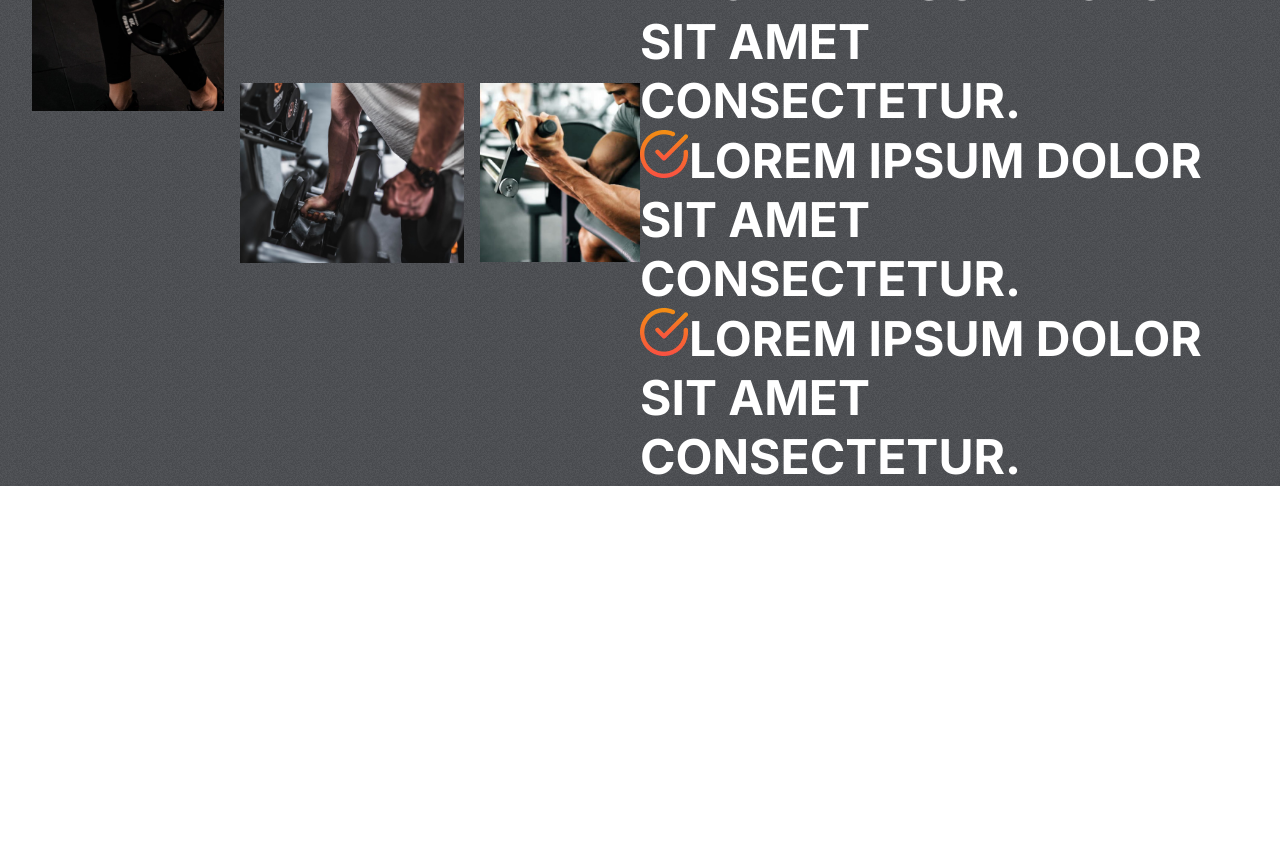
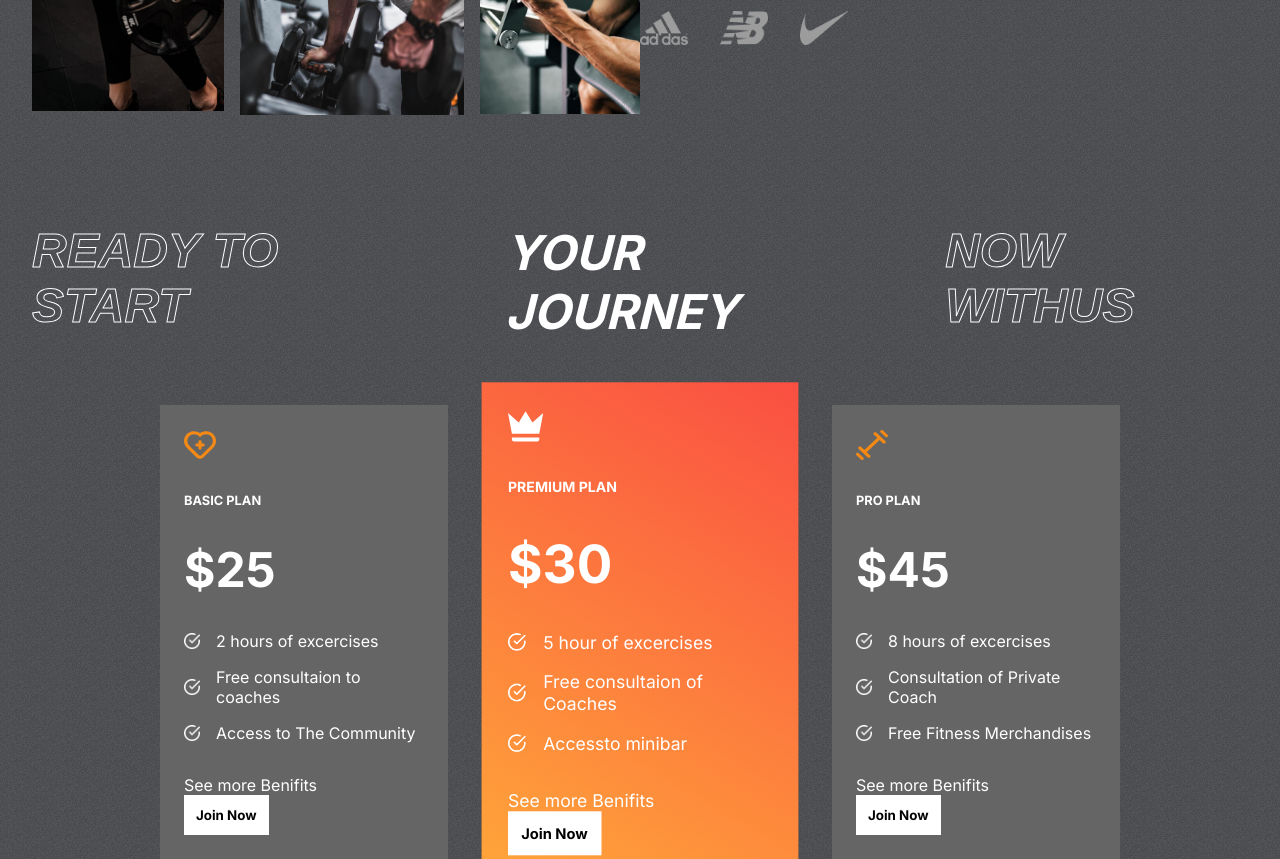
Before and after one commit to Amaar015/FitGym-Club-Starter, a React (Create React App) app: page / in a window 1280 px wide. Shown: the part 1600-2459 px from the top of the page. Before the commit the page ends 2086 px from the top, so only its background shows below. Built offline with nearby package versions, Linux system fonts and the light colour scheme.

Commit message:
Added why chose us and price plan

```diff
--- a/src/App.js
+++ b/src/App.js
@@ -2,6 +2,7 @@
 import Hero from './Component/Hero/Hero';
 import Program from './Component/Program/program';
 import Reason from './Component/Reasons/resons';
+import Price from './Component/Price/price';
 function App() {
   return (
     <div className="App">
@@ -9,6 +10,7 @@
     <Hero/>
     <Program/>
     <Reason/>
+    <Price/>
     </div>
   );
 }
--- /dev/null
+++ b/src/Component/Price/price.css
@@ -0,0 +1,66 @@
+.plans-container{
+    margin-top: -4rem;
+    padding: 0 2rem;
+    display: flex;
+    flex-direction: column;
+    gap: 4rem;
+    position: relative;
+}
+
+.plans{
+    display: flex;
+    align-items: center;
+    justify-content: center;
+    gap: 3rem;
+}
+.plan{
+    display: flex;
+    flex-direction: column;
+    background: var(--caloryCard);
+    color: white;
+    padding: 1.5rem;
+    gap: 2rem;
+    width: 15rem;
+}
+
+.plan:nth-child(2){
+     background: var(--planCard);
+     transform: scale(1.1);
+}
+
+.plan>svg{
+    fill: var(--orange);
+    width: 2rem;
+    height: 2rem;
+}
+.plan>:nth-child(2){
+    font-size: 1rem;
+    font-weight: bold;
+}
+.plan>:nth-child(3){
+    font-size: 3rem;
+    font-weight: bold;
+}
+.plan>:nth-child(2){
+    font-size: 0.8rem;
+}
+.features{
+    display: flex;
+    flex-direction: column;
+    gap: 1rem;
+}
+.feature{
+    display: flex;
+    align-items: center;
+    gap: 1rem;
+}
+.feature>img{
+    width: 1rem;
+}
+.plans>:nth-child(2)>svg{
+    fill: white;
+}
+
+.plans> :nth-child(2) >button{
+    color: var(--orange);
+}
--- /dev/null
+++ b/src/Component/Price/price.js
@@ -0,0 +1,42 @@
+import React from 'react'
+import './price.css';
+import {plansData} from './../../data/plansData';
+import whitetick from './../../assets/whiteTick.png'
+const price = () => {
+  return (
+       <div className="plans-container">
+        <div className="programs-header">
+            <span className='Stroke-text'>READY TO START</span>
+            <span>YOUR JOURNEY</span>
+            <span className='Stroke-text'>NOW WITHUS</span>
+        </div>
+        <div className="plans">
+    {plansData.map((plan,i)=>{
+          return(
+    <div className="plan">
+        {plan.icon}
+    <span>{plan.name}</span>
+    <span>${plan.price}</span>
+    <div className="features">
+    {plan.features.map((feature,i)=>{
+          return(
+      <div className="feature">
+                                <img src={whitetick} alt="" />
+                                <span key={i}>{feature}</span>
+                            </div>
+
+                        )       })
+                    }
+                </div>
+                <div>
+                    <span>See more Benifits</span>
+                    <button className='btn'>Join Now</button>
+                </div>
+             </div>
+          ) })}
+        </div>
+       </div>
+    )
+}
+
+export default price
--- a/src/Component/Reasons/reasons.css
+++ b/src/Component/Reasons/reasons.css
@@ -50,3 +50,25 @@
     color: white;
     font-weight: bold;
 }
+
+.details{
+   display: flex;
+   flex-direction: column;
+   gap: 1rem;
+}
+.details div{
+ display: flex;
+    font-size: 1.2rem;
+    gap: 1rem;
+}
+.details>div>img{
+    width: 2rem;
+    height: 2rem;
+}
+.partners{
+    display: flex;
+    gap:2rem;
+}
+.partners>img{
+    width: 3rem;
+}
--- a/src/Component/Reasons/resons.js
+++ b/src/Component/Reasons/resons.js
@@ -5,6 +5,10 @@
 import image3 from './../../assets/image3.png';
 import image4 from './../../assets/image4.png';
 import tick from './../../assets/tick.png';
+import adidas from './../../assets/adidas.png';
+import nike from './../../assets/nike.png';
+import nb from './../../assets/nb.png';
+
 const resons = () => {
   return (
       <div className="reasons">
@@ -39,6 +43,18 @@
                   <span>Lorem ipsum dolor sit amet consectetur.</span>
                 </div>
               </div>
+              <span style={{
+                color:"var(--gray)",
+                fontWeight:"bold",
+                fontSize:"1.5rem"
+              }}>
+                OUR PARTNERS
+              </span>
+              <div className="partners">
+                <img src={adidas} alt="" />
+                <img src={nb} alt="" />
+                <img src={nike} alt="" />
+              </div>
       </div>
       </div>
 
```
